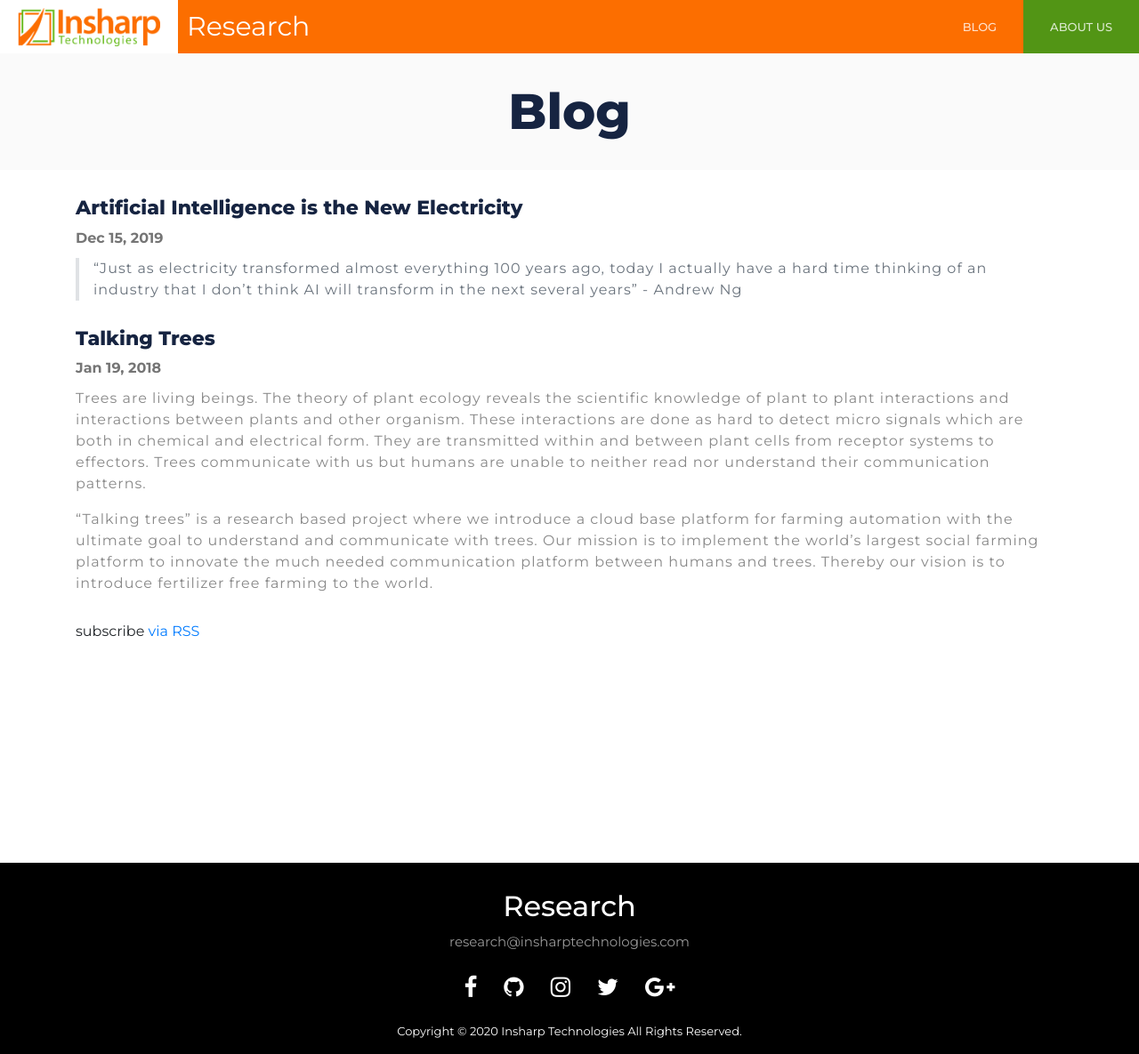
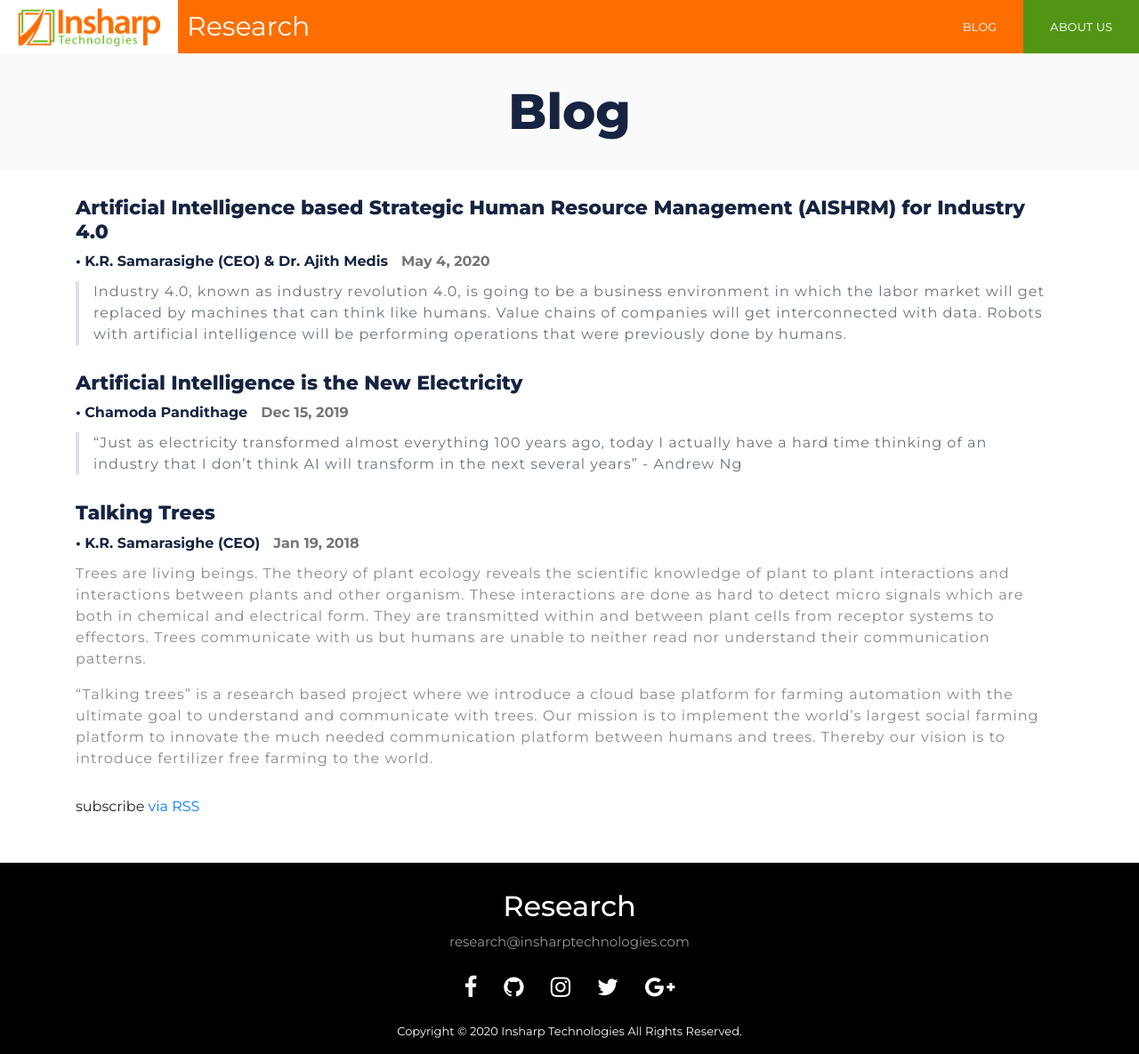
Before and after one commit to insharp/insharp.github.io, a Jekyll site: the page built from index.md, in a window 1280 px wide and 1185 px high. Shown: the whole window at 89% size. Built offline with Jekyll 4.4.1, drawn with Linux system fonts in a browser that asks for light colours.

Commit message:
new AISHRM K.R. Samarasighe

```diff
--- a/_config.yml
+++ b/_config.yml
@@ -31,6 +31,16 @@ markdown: kramdown
 theme: minima
 plugins:
   - jekyll-feed
+# Author details.
+toby_osbourn:
+    name: Toby Osbourn
+    email: toby@tosbourn.com
+    web: http://www.twitter.com/tosbourn
+elaine_osbourn:
+    name: Elaine Osbourn
+    web: https://www.twitter.com/kittylainey
+
+
 
 
 # Exclude from processing.
--- /dev/null
+++ b/_layouts/externalpost.html
@@ -0,0 +1 @@
+<meta http-equiv="refresh" content="0; url={{ page.redirect_url }}">
--- a/_layouts/home.html
+++ b/_layouts/home.html
@@ -36,13 +36,19 @@ layout: default
           {%- assign date_format = site.minima.date_format | default: "%b %-d, %Y" -%}
 
           <h2 class="meadia-header">
+           {%-if post.redirect_url-%}
+            <a class="post-link" href="{{ post.redirect_url | relative_url }}">
+              {{ post.title | escape }}
+            </a>
+            {% else %}
             <a class="post-link" href="{{ post.url | relative_url }}">
               {{ post.title | escape }}
             </a>
+            {%- endif -%}
           </h2>
           <div class="post-meta-date">
-            {%- if page.author -%}
-              • <span itemprop="author" itemscope itemtype="http://schema.org/Person"><span class="p-author h-card" itemprop="name">{{ page.author }}</span></span>
+            {%- if post.author -%}
+              • <span itemprop="author" itemscope itemtype="http://schema.org/Person"><span class="p-author h-card" itemprop="name">{{ post.author }}</span></span>
             {%- endif -%}
             <span class="post-date">{{ post.date | date: date_format }}</span>
           </div>
--- a/_layouts/page.html
+++ b/_layouts/page.html
@@ -12,6 +12,9 @@ layout: default
         <div class="hd-text">
           <h1 class="post-title">{{ page.title | escape }}</h1>
         </div>
+        <div>
+
+        </div>
         <!-- End of hd-text -->
       </div>
       <!-- End of container -->
--- a/_posts/2018-01-19-talking-trees.markdown
+++ b/_posts/2018-01-19-talking-trees.markdown
@@ -4,6 +4,7 @@ title:  "Talking Trees"
 date:   2018-01-19 11:21:48 +0530
 categories: jekyll update
 post-image: http://talkingtrees.insharptechnologies.com/assets/img/banner3.jpg
+author: K.R. Samarasighe (CEO)
 
 short-note: Trees are living beings. The theory of plant ecology reveals the scientific knowledge of plant to plant interactions and interactions between plants and other organism. These interactions are done as hard to detect micro signals which are both in chemical and electrical form. They are transmitted within and between plant cells from receptor systems to effectors. Trees communicate with us but humans are unable to neither read nor understand their communication patterns.
 
--- a/_posts/2019-12-15-ai-is-the-new-electricity.markdown
+++ b/_posts/2019-12-15-ai-is-the-new-electricity.markdown
@@ -3,6 +3,7 @@ layout: post
 title:  "Artificial Intelligence is the New Electricity"
 date:   2019-12-15 11:21:48 +0530
 categories: ai
+author: Chamoda Pandithage
 ---
 
 > "Just as electricity transformed almost everything 100 years ago, today I actually have a hard time thinking of an industry that I don’t think AI will transform in the next several years" - Andrew Ng
```
Also changed, not shown: _layouts/post.html (+8 -0 lines), _posts/2020-05-04-Artificial-Intelligence.markdown (added, +13 -0 lines), Gemfile.lock.
